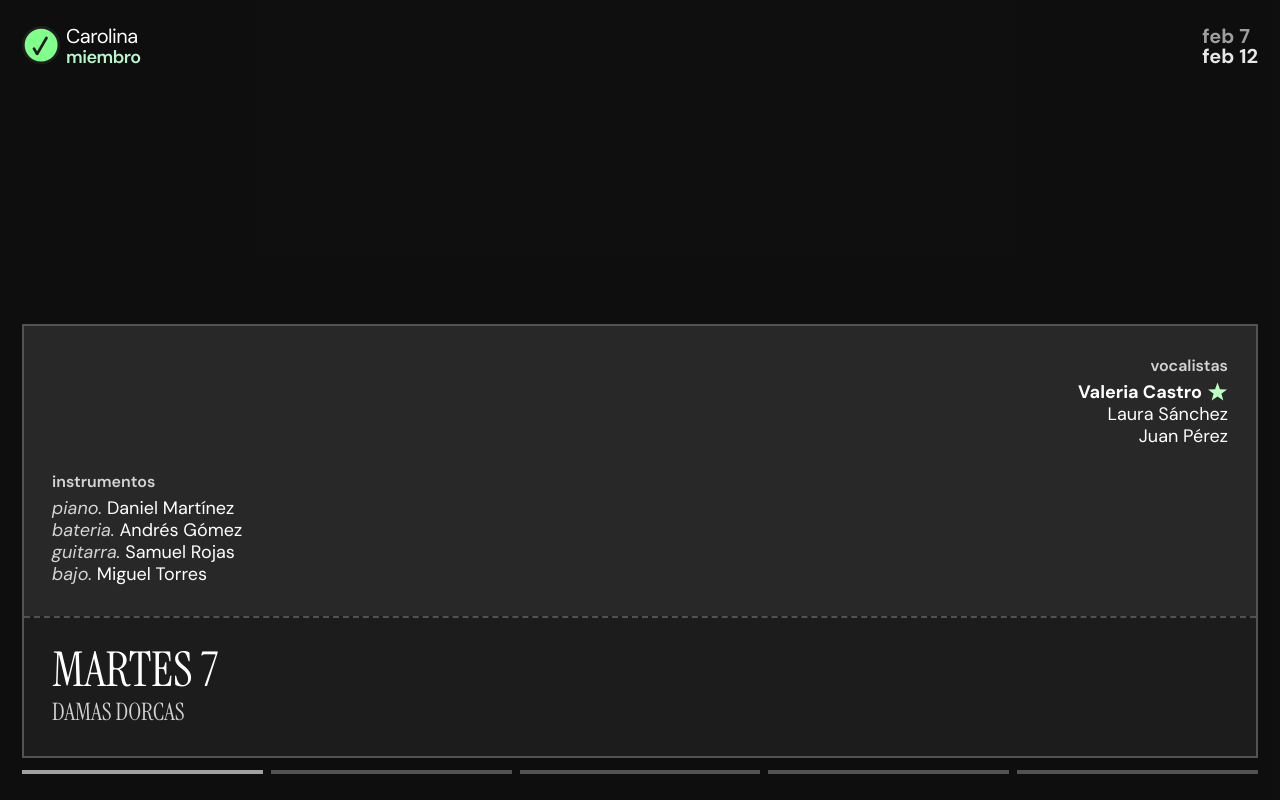
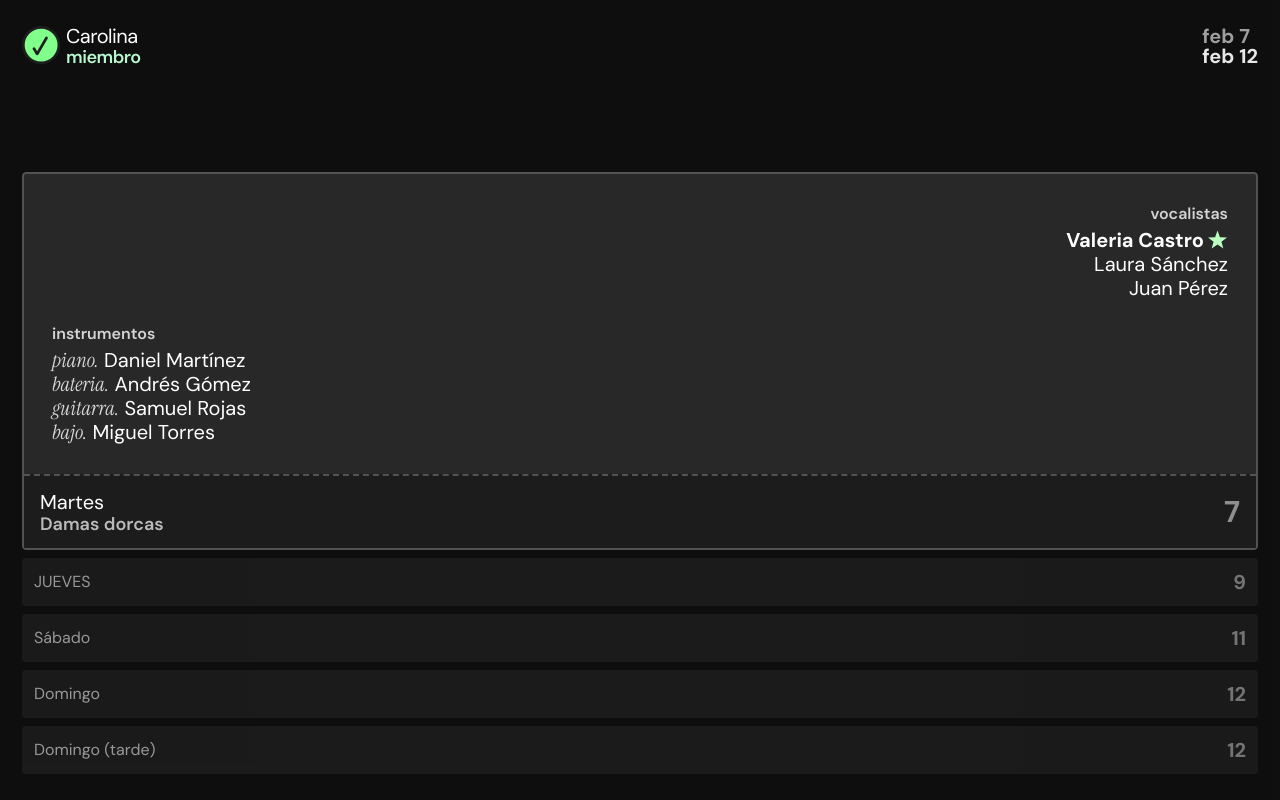
Before and after one commit to pablos-juan/crono, a SvelteKit app: page / in a window 1280 px wide. Built offline with nearby package versions, Linux system fonts and the light colour scheme; no server answers.

Commit message:
refactor: improve DayCard layout and update data formatting in JSON

```diff
--- a/src/lib/components/DayCard.svelte
+++ b/src/lib/components/DayCard.svelte
@@ -7,13 +7,13 @@
 </script>
 
 <article
-  class="flex flex-col text-white bg-neutral-600/40 h-auto w-full border-2 border-neutral-600"
+  class="flex flex-col text-white bg-neutral-600/40 h-auto w-full border-2 border-neutral-600 rounded-sm"
 >
   <div class="flex flex-col gap-5 p-7">
     <div class="ml-auto text-right flex flex-col gap-0">
       <span class="text-white/80 font-semibold"> vocalistas </span>
-      <ul class="text-lg -space-y-1.5">
-        <li class="font-bold flex gap-1.5">
+      <ul class="text-xl -space-y-1">
+        <li class="font-bold flex gap-1">
           {LIDER}
           <img src="/star.svg" alt="star icon" />
         </li>
@@ -23,13 +23,13 @@
       </ul>
     </div>
 
-    <div class="flex flex-col gap-0">
+    <div class="flex flex-col text-left">
       <span class="text-white/80 font-semibold"> instrumentos </span>
-      <ul class="text-lg -space-y-1.5">
+      <ul class="text-xl -space-y-1">
         {#each INSTRUMENTS as instrumet}
           {#if team[instrumet]}
             <li>
-              <span class="text-white/80 italic"
+              <span class="text-white/80 italic font-serif"
                 >{instrumet.toLowerCase()}.</span
               >
               {team[instrumet]}
@@ -41,14 +41,17 @@
   </div>
 
   <div
-    class="flex flex-col gap-0.5 font-serif bg-neutral-900/70 p-7 border-t-2 border-dashed border-t-neutral-600"
+    class="flex gap-1 justify-between items-center font-sans bg-neutral-900/70 p-4 border-t-2 border-dashed border-t-neutral-600 text-left"
   >
-    <h2 class="text-5xl">
-      {day}
-      {date}
-    </h2>
-    <h3 class="text-2xl text-white/80">
-      {name}
-    </h3>
+    <div class="flex flex-col gap-1">
+      <h2 class="text-xl leading-5">
+        {day}
+      </h2>
+      <h3 class="text-lg leading-4 text-white/70 font-semibold">
+        {name}
+      </h3>
+    </div>
+
+    <span class="text-3xl text-white/50 font-bold">{date}</span>
   </div>
 </article>
--- a/src/lib/mock/data.json
+++ b/src/lib/mock/data.json
@@ -2,8 +2,8 @@
   "title": ["feb 7", "feb 12"],
   "services": [
     {
-      "day": "MARTES",
-      "name": "DAMAS DORCAS",
+      "day": "Martes",
+      "name": "Damas dorcas",
       "date": "7",
       "team": {
         "PIANO": "Daniel Martínez",
@@ -19,7 +19,7 @@
     },
     {
       "day": "JUEVES",
-      "name": "ORACIÓN Y DOCTRINA",
+      "name": "Oración y doctrina",
       "date": "9",
       "team": {
         "PIANO": "Camila Herrera",
@@ -33,8 +33,8 @@
       }
     },
     {
-      "day": "SÁBADO",
-      "name": "JÓVENES",
+      "day": "Sábado",
+      "name": "Gavillas para Cristo",
       "date": "11",
       "team": {
         "PIANO": "Daniel Martínez",
@@ -50,8 +50,8 @@
       }
     },
     {
-      "day": "DOMINGO",
-      "name": "ESCUELA DOMINICAL",
+      "day": "Domingo",
+      "name": "Escuela dominical",
       "date": "12",
       "team": {
         "PIANO": "Camila Herrera",
@@ -66,8 +66,8 @@
       }
     },
     {
-      "day": "DOMINGO",
-      "name": "CULTO EVANGELÍSTICO",
+      "day": "Domingo (tarde)",
+      "name": "Refam",
       "date": "12",
       "team": {
         "PIANO": "Daniel Martínez",
--- a/src/routes/+page.svelte
+++ b/src/routes/+page.svelte
@@ -1,38 +1,15 @@
 <script>
   import "../app.css";
-  import { goto } from "$app/navigation";
   import DayCard from "$lib/components/DayCard.svelte";
   import MainCard from "$lib/components/MainCard.svelte";
   import datos from "$lib/mock/data.json";
-  import { fade } from "svelte/transition";
 
   const { title, services } = datos;
 
   let current = $state(0);
-  let dragX = $state(0);
-  let startX = 0;
-  let dragging = $state(false);
 
-  function onTouchStart(event) {
-    startX = event.touches[0].clientX;
-    dragging = true;
-  }
-
-  function onTouchMove(event) {
-    if (!dragging) return;
-    dragX = event.touches[0].clientX - startX;
-  }
-
-  function onTouchEnd() {
-    dragging = false;
-
-    if (dragX < -80 && current < services.length - 1) {
-      current += 1;
-    } else if (dragX > 80 && current > 0) {
-      current -= 1;
-    }
-
-    dragX = 0;
+  function select (index) {
+    current = index
   }
 
   let { data } = $props();
@@ -73,40 +50,22 @@
       </article>
     </header>
 
-    {#if data.isadmin}
-      <article class="flex gap-3 bg-green-200 p-2 rounded-md">
-        <p class="leading-4.5 font-serif text-lg rounded-md text-neutral-800">
-          Revisa la programación de la próxima semana antes de su publicación
-          automática.
-        </p>
-
-        <img class="h-5" src="/link-arrow.svg" alt="Arrow link button" />
-      </article>
-    {/if}
-
-    <div class="flex flex-col w-full gap-3 overflow-hidden">
-      <div
-        role="article"
-        ontouchstart={onTouchStart}
-        ontouchmove={onTouchMove}
-        ontouchend={onTouchEnd}
-        style="transform: translatex({dragX}px); transition: {dragging
-          ? 'none'
-          : 'transform 0.3s ease'}"
-      >
-        <DayCard service={services[current]} />
-      </div>
-
-      <aside class="w-full gap-2 flex justify-between">
-        {#each services as _, i}
-          <div
-            class="w-full h-1 transition-colors duration-200 {current ===
-            i
-              ? 'bg-neutral-400'
-              : 'bg-neutral-600'}"
-          ></div>
-        {/each}
-      </aside>
+    <div class="flex flex-col w-full gap-2">
+      {#each services as service, i}
+        <button
+          onclick={() => select(i)}
+          class="w-full rounded-sm overflow-hidden transition-all duration-300 {current === i ? 'flex-1' : 'h-12'}"
+        >
+          {#if current === i}
+            <DayCard service={service} />
+          {:else}
+            <div class="h-full flex items-center justify-between p-3 bg-neutral-800/70 opacity-80">
+              <span class="text-white/70">{service.day}</span>
+              <span class="text-white/50 font-bold text-xl">{service.date}</span>
+            </div>
+          {/if}
+        </button>
+      {/each}
     </div>
   </section>
 </main>
```
